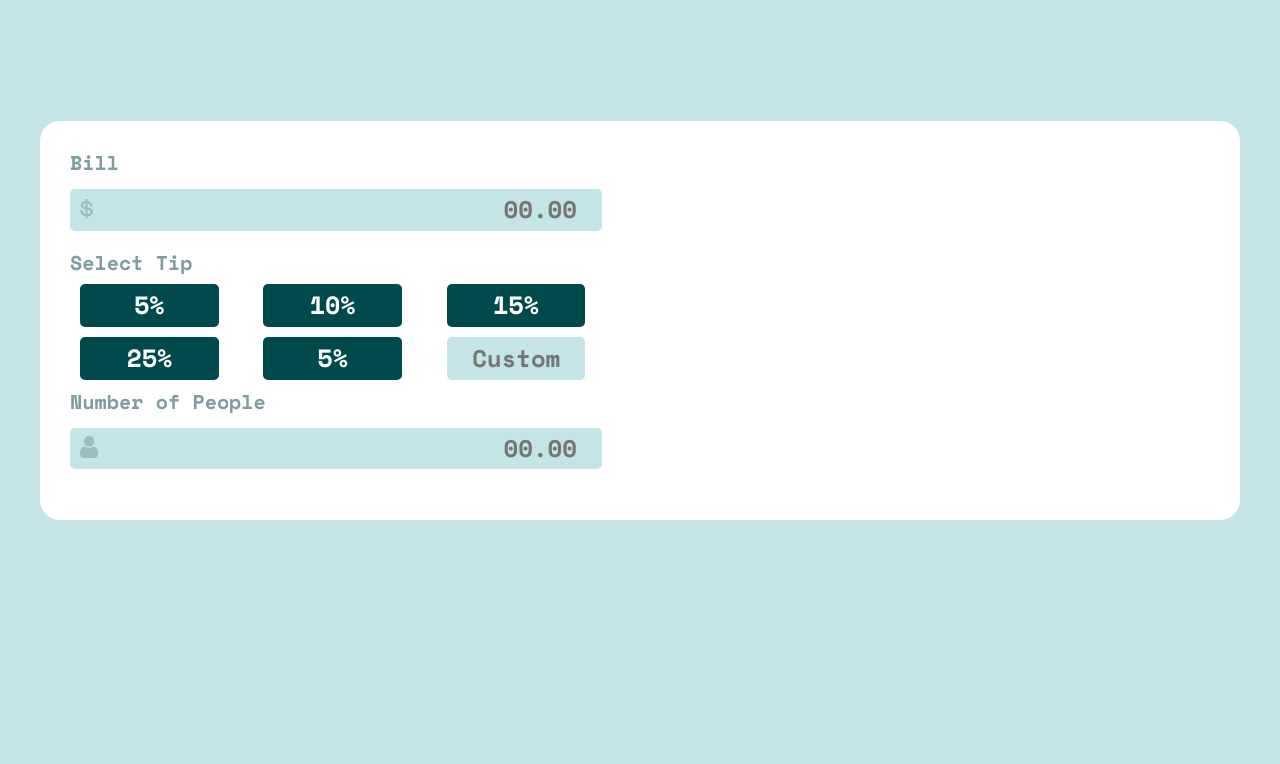
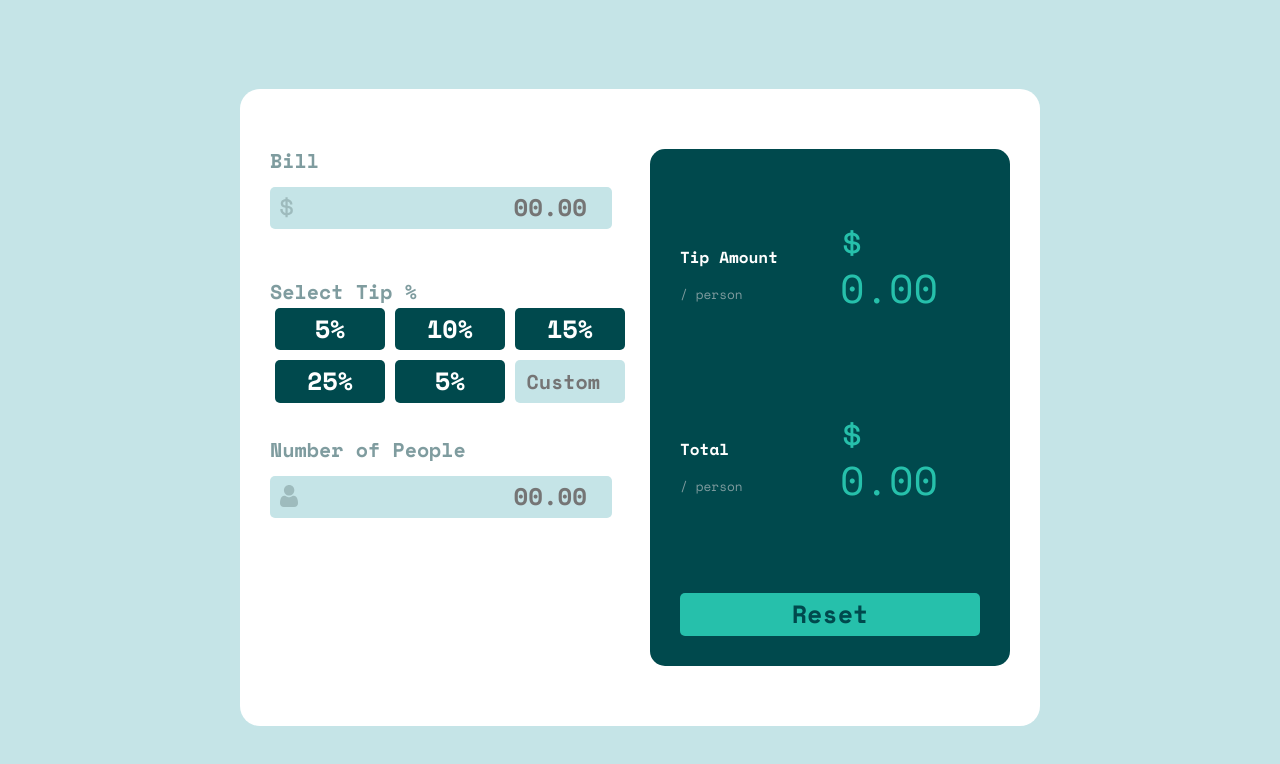
Before and after one commit to ArmandoAlmanza/TipCalculator, a website: page index.html in a window 1280 px wide. Shown: the part 148-912 px from the top of the page. Before the commit the page ends 800 px from the top, so only its background shows below. Drawn offline with nearby package versions, Linux system fonts and the light colour scheme; files that its build step writes are made by us from their sources.

Commit message:
finish styling

```diff
--- a/index.html
+++ b/index.html
@@ -13,6 +13,7 @@
             <img src="./build/img/logo.svg" alt="logo" />
         </header>
         <main class="app container">
+            <div class="data__entry">
                 <form action="" class="form">
                     <!-- Bills section -->
                     <div class="input__group">
@@ -35,7 +36,7 @@
                     </div>
                     <!-- Tip section -->
                     <div class="input__group">
-                    <label>Select Tip</label>
+                        <label>Select Tip %</label>
                         <div class="tip__btns">
                             <button class="btn btn__tip">5%</button>
                             <button class="btn btn__tip">10%</button>
@@ -68,11 +69,30 @@
                             />
                         </div>
                     </div>
+                </form>
+            </div>
+            <div class="data__output">
+                <form action="" class="form">
                     <!-- Result section -->
                     <div class="input__group">
-
+                        <div class="results">
+                            <!-- Amount -->
+                            <div class="result__data">
+                                <h4>Tip Amount</h4> <br />
+                                <small>/ person</small>
+                            </div>
+                            <p class="dollar">$ <span id="amount">0.00</span></p>
+                            <!-- Total -->
+                            <div class="result__data">
+                                <h4>Total</h4> <br />
+                                <small>/ person</small>
+                            </div>
+                            <p class="dollar">$ <span id="total">0.00</span></p>
+                            <button class="btn btn__total">Reset</button>
+                        </div>
                     </div>
                 </form>
+            </div>
         </main>
         <script src="./build/js/index.js"></script>
     </body>
--- a/src/js/index.js
+++ b/src/js/index.js
@@ -15,3 +15,7 @@ const tip = () => {
        })
    })
 }
+
+const result = () =>{
+
+}
--- a/src/scss/app.scss
+++ b/src/scss/app.scss
@@ -10,3 +10,4 @@
 @import "./layout/header";
 @import "./layout/bill";
 @import "./layout/tip";
+@import "./layout/results";
--- a/src/scss/export/_globals.scss
+++ b/src/scss/export/_globals.scss
@@ -23,12 +23,12 @@ p {
 }
 .container {
     width: 100%;
-    max-width: 1200px;
+    max-width: 800px;
     margin: 0 auto;
     background-color: $White;
     border-radius: 2rem;
-    // height: auto;
-    height: 100vh;
+    height: auto;
+    // height: 100vh;
     padding: 3rem;
 
     @include tablet {
--- a/src/scss/export/_utilities.scss
+++ b/src/scss/export/_utilities.scss
@@ -29,10 +29,20 @@
         color: $Dark-cyan;
     }
     @include tablet {
-        width: 80%;
+        width: 100%;
     }
 }
-
+.btn__total{
+    color: $Dark-cyan;
+    background-color: $blue;
+    grid-column-start: 1;
+    grid-column-end: 3;
+    margin-top: 3rem;
+    transition: all .3s ease-in-out;
+    &:hover{
+        background-color: $Light-grayish-cyan;
+    }
+}
 .correct {
     border: 1px solid $blue;
 }
--- /dev/null
+++ b/src/scss/layout/_results.scss
@@ -0,0 +1,25 @@
+.results{
+	@include grid(2, 2rem);
+	align-items: center;
+	background-color: $Dark-cyan;
+	padding: 3rem;
+	border-radius: 15px;
+
+}
+.result__data{
+	color: $White;
+	h4{
+		margin: 0;
+		margin-top: 2rem;
+	}
+	small{
+		color: $Dark-grayish-cyan;
+	}
+}
+.dollar{
+	color: $blue;
+	font-size: 3rem;
+	@include tablet{
+	font-size: 4rem;
+	}
+}
--- a/src/scss/layout/_tip.scss
+++ b/src/scss/layout/_tip.scss
@@ -1,6 +1,6 @@
 .tip__btns {
     @include grid(2, 2rem);
-    padding: 1rem;
+    padding: .5rem;
     @include tablet {
         @include grid(3, 1rem);
     }
@@ -10,11 +10,15 @@
     width: 100%;
     text-align: right;
     outline: none;
-
+	font-size: 2rem;
     &:focus {
         border: 1px solid $blue;
     }
     @include tablet {
-        width: 80%;
+        width: 100%;
     }
 }
+
+.input__group{
+	margin: 3rem 0;
+}
```
Also changed, not shown: build/css/app.css, build/js/index.js, 2 other files. Lines whose indentation alone changed are shown as unchanged.
